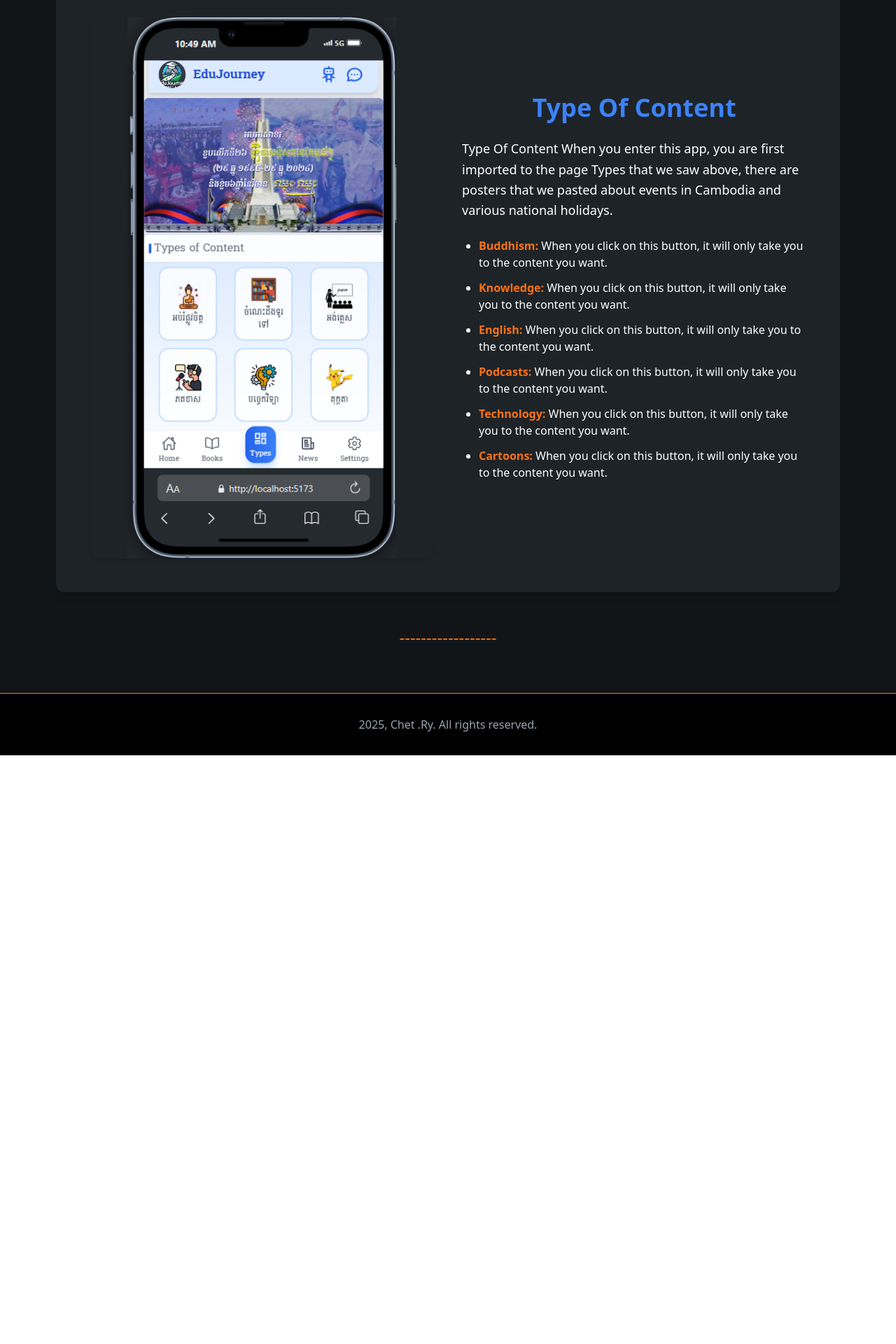
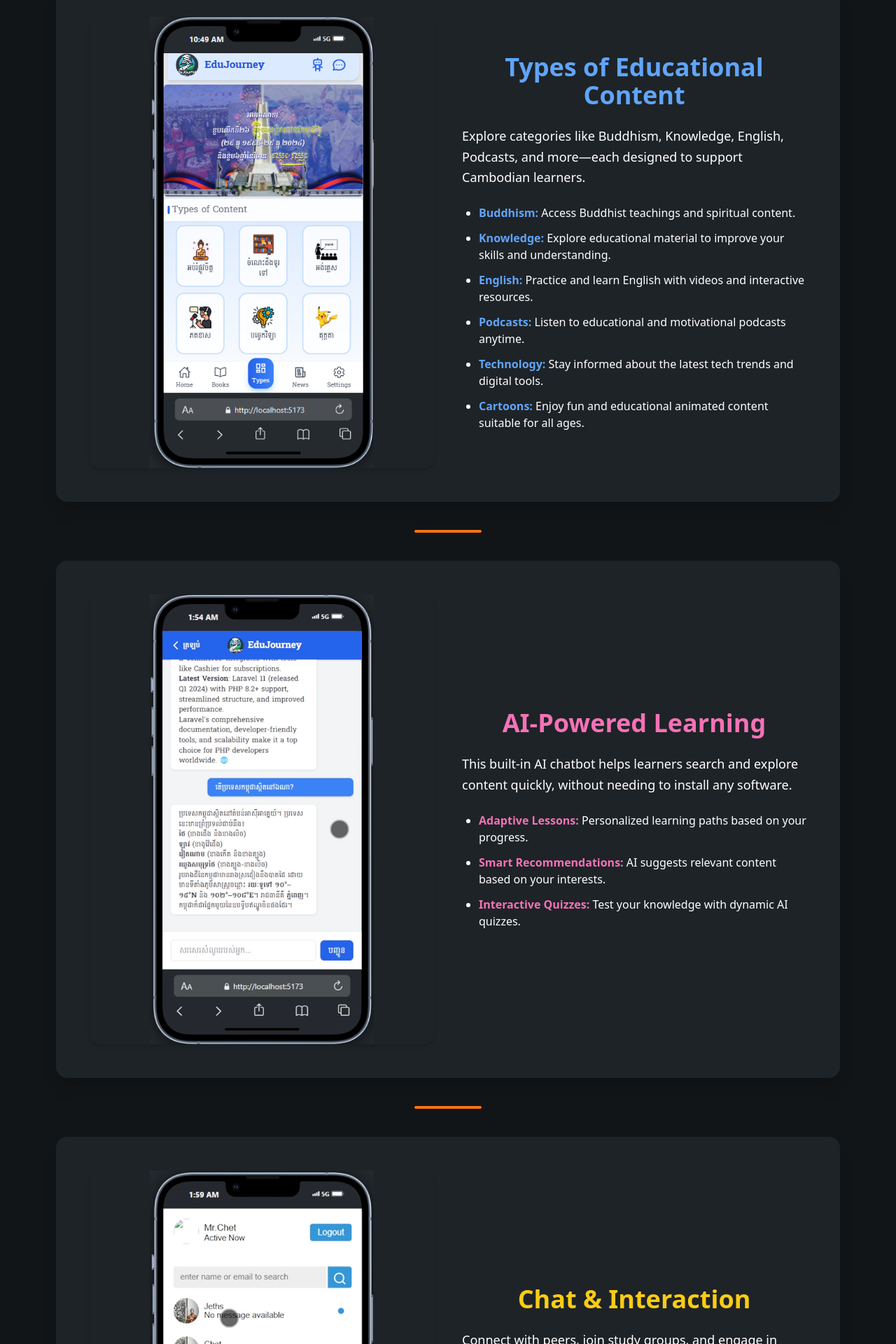
Before and after one commit to tonlecode/rychet-profile, a React (Vite) app: page /eduDT in a window 1280 px wide. Shown: the part 240-2160 px from the top of the page at 70% size. Before the commit the page ends 1319 px from the top, so only its background shows below. Built offline with nearby package versions, Linux system fonts and the light colour scheme.

Commit message:
Design and Add more Blog

```diff
--- a/src/App.jsx
+++ b/src/App.jsx
@@ -1,8 +1,14 @@
-import { BrowserRouter as Router, Routes, Route, Link, Navigate } from 'react-router-dom';
-import Home from './pages/Home';
-import Blog from './pages/Blog';
-import EduDT from './pages/EduDT';
-import WatTD from './pages/watTD';
+import {
+  BrowserRouter as Router,
+  Routes,
+  Route,
+  NavLink,
+  Navigate,
+} from "react-router-dom";
+import Home from "./pages/Home";
+import Blog from "./pages/Blog";
+import EduDT from "./pages/EduDT";
+import WatTD from "./pages/watTD";
 
 import "./App.css";
 
@@ -14,12 +20,35 @@ function App() {
         <nav className="bg-black shadow-lg sticky top-0 z-50">
           <div className="max-w-6xl mx-auto px-4">
             <div className="flex justify-between items-center py-4">
-              <Link to="/" className="text-2xl text-white">rychet/profile</Link>
+              <NavLink
+                to="/"
+                className="text-2xl text-white hover:text-gray-300 transition"
+              >
+                rychet/profile
+              </NavLink>
               <div className="flex space-x-8 text-lg">
-  <Link to="/" className="hover:text-orange-500 transition">Home</Link>
-  <Link to="/blog" className="hover:text-orange-500 transition">Blog</Link>
-</div>
-
+                <NavLink
+                  to="/"
+                  end
+                  className={({ isActive }) =>
+                    isActive
+                      ? "border-b-2 border-orange-500  pb-1"
+                      : "hover:text-orange-500 transition"
+                  }
+                >
+                  Home
+                </NavLink>
+                <NavLink
+                  to="/blog"
+                  className={({ isActive }) =>
+                    isActive
+                      ? "border-b-2 border-orange-500  pb-1"
+                      : "hover:text-orange-500 transition"
+                  }
+                >
+                  Blog
+                </NavLink>
+              </div>
             </div>
           </div>
         </nav>
@@ -30,7 +59,6 @@ function App() {
           <Route path="/blog" element={<Blog />} />
           <Route path="/eduDT" element={<EduDT />} />
           <Route path="/watDT" element={<WatTD />} />
-
           <Route path="*" element={<Navigate to="/" />} />
         </Routes>
 
--- a/src/pages/EduDT.jsx
+++ b/src/pages/EduDT.jsx
@@ -1,45 +1,150 @@
-import React from 'react';
-import types from '../assets/edu/types.png';
+import React from "react";
+import types from "../assets/edu/types.png";
+import home from "../assets/edu/home.png";
+import book from "../assets/edu/book.png";
+import news from "../assets/edu/news.png";
+import setting from "../assets/edu/setting.png";
+import ai from "../assets/edu/ai.png";
+import chat from "../assets/edu/chat.png";
+
+function InfoSection({ image, title, color, description, items }) {
+  return (
+    <div className="bg-[#1E2327] max-w-6xl mx-auto rounded-2xl p-6 md:p-12 grid grid-cols-1 md:grid-cols-2 gap-10 items-center shadow-xl hover:shadow-orange-500/30 transition duration-300">
+      {/* Image */}
+      <div className="rounded-2xl overflow-hidden shadow-md flex justify-center">
+        <img
+          src={image}
+          alt="Section"
+          className="w-full max-w-xs object-contain"
+        />
+      </div>
+
+      {/* Text */}
+      <div>
+        <h2 className={`text-2xl md:text-4xl text-center font-bold ${color} mb-6`}>
+          {title}
+        </h2>
+        <p className="text-white mb-6 text-lg leading-relaxed">
+          {description}
+        </p>
+        <ul className="list-disc pl-6 space-y-3 text-white text-base">
+          {items.map((item, idx) => (
+            <li key={idx}>
+              <strong className={`${color}`}>{item.label}:</strong> {item.text}
+            </li>
+          ))}
+        </ul>
+      </div>
+    </div>
+  );
+}
+
+function Divider() {
+  return (
+    <div className="flex justify-center my-10">
+      <div className="w-24 h-1 bg-orange-500 rounded-full" />
+    </div>
+  );
+}
 
 function EduDT() {
+  const contentItems = [
+    { label: "Buddhism", text: "Access Buddhist teachings and spiritual content." },
+    { label: "Knowledge", text: "Explore educational material to improve your skills and understanding." },
+    { label: "English", text: "Practice and learn English with videos and interactive resources." },
+    { label: "Podcasts", text: "Listen to educational and motivational podcasts anytime." },
+    { label: "Technology", text: "Stay informed about the latest tech trends and digital tools." },
+    { label: "Cartoons", text: "Enjoy fun and educational animated content suitable for all ages." },
+  ];
+
+  const homeItems = [
+    { label: "Quick Access", text: "Instantly reach your favorite content types." },
+    { label: "Personalized Feed", text: "Suggestions based on your previous learning." },
+    { label: "Search Bar", text: "Easily find any topic or content category." },
+    { label: "Trending Topics", text: "See what’s currently popular and engaging." },
+  ];
+
   return (
     <div className="py-16 px-6 md:px-20 bg-[#121517] min-h-screen">
       <h1 className="text-white text-4xl font-bold text-center mb-12">
         Welcome to <span className="text-orange-500">EduJourney</span>
       </h1>
 
-      {/* Section Container */}
-      <div className="bg-[#1E2327] max-w-6xl mx-auto rounded-xl p-6 md:p-12 grid grid-cols-1 md:grid-cols-2 gap-10 items-center shadow-lg">
-        {/* Image */}
-        <div className="rounded-2xl overflow-hidden shadow-md flex justify-center">
-          <img
-            src={types}
-            alt="EduJourney Poster"
-            className="w-full max-w-sm object-contain"
-          />
-        </div>
+      <InfoSection
+        image={types}
+        title="Types of Educational Content"
+        color="text-blue-400"
+        description="Explore categories like Buddhism, Knowledge, English, Podcasts, and more—each designed to support Cambodian learners."
+        items={contentItems}
+      />
 
-        {/* Text */}
-        <div>
-          <h2 className="text-2xl md:text-4xl text-center font-bold text-blue-500 mb-6">
-  Type Of Content
-</h2>
+      <Divider />
 
-          <p className="text-white mb-6 text-lg leading-relaxed">
-            Type Of Content When you enter this app, you are first imported to the page Types that we saw above, there are posters that we pasted about events in Cambodia and various national holidays.
-          </p>
-          <ul className="list-disc pl-6 space-y-3 text-white text-base">
-            <li><strong className="text-orange-500">Buddhism:</strong> When you click on this button, it will only take you to the content you want.</li>
-            <li><strong className="text-orange-500">Knowledge:</strong> When you click on this button, it will only take you to the content you want.</li>
-            <li><strong className="text-orange-500">English:</strong> When you click on this button, it will only take you to the content you want.</li>
-            <li><strong className="text-orange-500">Podcasts:</strong> When you click on this button, it will only take you to the content you want.</li>
-            <li><strong className="text-orange-500">Technology:</strong> When you click on this button, it will only take you to the content you want.</li>
-            <li><strong className="text-orange-500">Cartoons:</strong> When you click on this button, it will only take you to the content you want.</li>
-          </ul>
-        </div>
-      </div>
+      <InfoSection
+        image={ai}
+        title="AI-Powered Learning"
+        color="text-pink-400"
+        description="This built-in AI chatbot helps learners search and explore content quickly, without needing to install any software."
+        items={[
+          { label: "Adaptive Lessons", text: "Personalized learning paths based on your progress." },
+          { label: "Smart Recommendations", text: "AI suggests relevant content based on your interests." },
+          { label: "Interactive Quizzes", text: "Test your knowledge with dynamic AI quizzes." },
+        ]}
+      />
 
-      <p className="text-center text-orange-500 text-2xl mt-12">------------------</p>
+      <Divider />
+
+      <InfoSection
+        image={chat}
+        title="Chat & Interaction"
+        color="text-yellow-400"
+        description="Connect with peers, join study groups, and engage in meaningful educational discussions."
+        items={[
+          { label: "Group Chats", text: "Collaborate in group discussions and share insights." },
+          { label: "Direct Messaging", text: "Have private conversations with fellow learners." },
+          { label: "Community Forums", text: "Participate in forums on various educational topics." },
+        ]}
+      />
+
+      <Divider />
+
+      <InfoSection
+        image={home}
+        title="Home Screen Overview"
+        color="text-green-400"
+        description="The main dashboard includes quick links, trending content, and personalized learning suggestions."
+        items={homeItems}
+      />
+
+      <Divider />
+
+      <InfoSection
+        image={book}
+        title="Digital Library"
+        color="text-purple-400"
+        description="Access digital books, articles, and study resources. Each reading includes a summary of key points to guide you."
+        items={homeItems}
+      />
+
+      <Divider />
+
+      <InfoSection
+        image={news}
+        title="Educational News"
+        color="text-cyan-400"
+        description="Stay informed about the latest in education, events, and innovation across Cambodia and globally."
+        items={homeItems}
+      />
+
+      <Divider />
+
+      <InfoSection
+        image={setting}
+        title="Customize Your Learning"
+        color="text-red-400"
+        description="Adjust your preferences, filter your content, and configure accessibility settings to match your needs."
+        items={homeItems}
+      />
     </div>
   );
 }
--- a/src/pages/Home.jsx
+++ b/src/pages/Home.jsx
@@ -13,7 +13,7 @@ function Home() {
       {/* Hero Section */}
       <section className="relative flex items-center justify-center text-white py-32 text-center">
         <div className="max-w-4xl px-6 z-10">
-          <h1 className="text-5xl text-orange-500 mb-6 drop-shadow-lg font-medium">
+          <h1 className="text-5xl text-orange-600 mb-6 drop-shadow-lg font-medium">
             Chet .Ry{" "}
             <span className="text-white text-4xl">living in Cambodia</span>
           </h1>
--- a/src/pages/watTD.jsx
+++ b/src/pages/watTD.jsx
@@ -1,9 +1,21 @@
-import React from 'react'
+import React from 'react';
 
-function watTD() {
+function WatTD() {
   return (
-    <div>watTD</div>
-  )
+    <div className="min-h-screen bg-[#121517] flex items-center justify-center px-4">
+      <div className="bg-[#1E2327] text-white text-center max-w-xl w-full rounded-xl shadow-lg p-6 md:p-10">
+        <h2 className="text-2xl md:text-3xl font-semibold mb-4 text-orange-500">
+          Data Unavailable
+        </h2>
+        <p className="text-lg mb-2">
+          I cannot display your data at this time. Please wait until I am finished editing or hiding the data.
+        </p>
+        <p className="text-md text-gray-300 italic">
+          Please excuse me, <span className='text-green-500'>Ry Chet</span>.
+        </p>
+      </div>
+    </div>
+  );
 }
 
-export default watTD
+export default WatTD;
```
Also changed, not shown: src/assets/edu/ai.png (added), src/assets/edu/chat.png (added).
